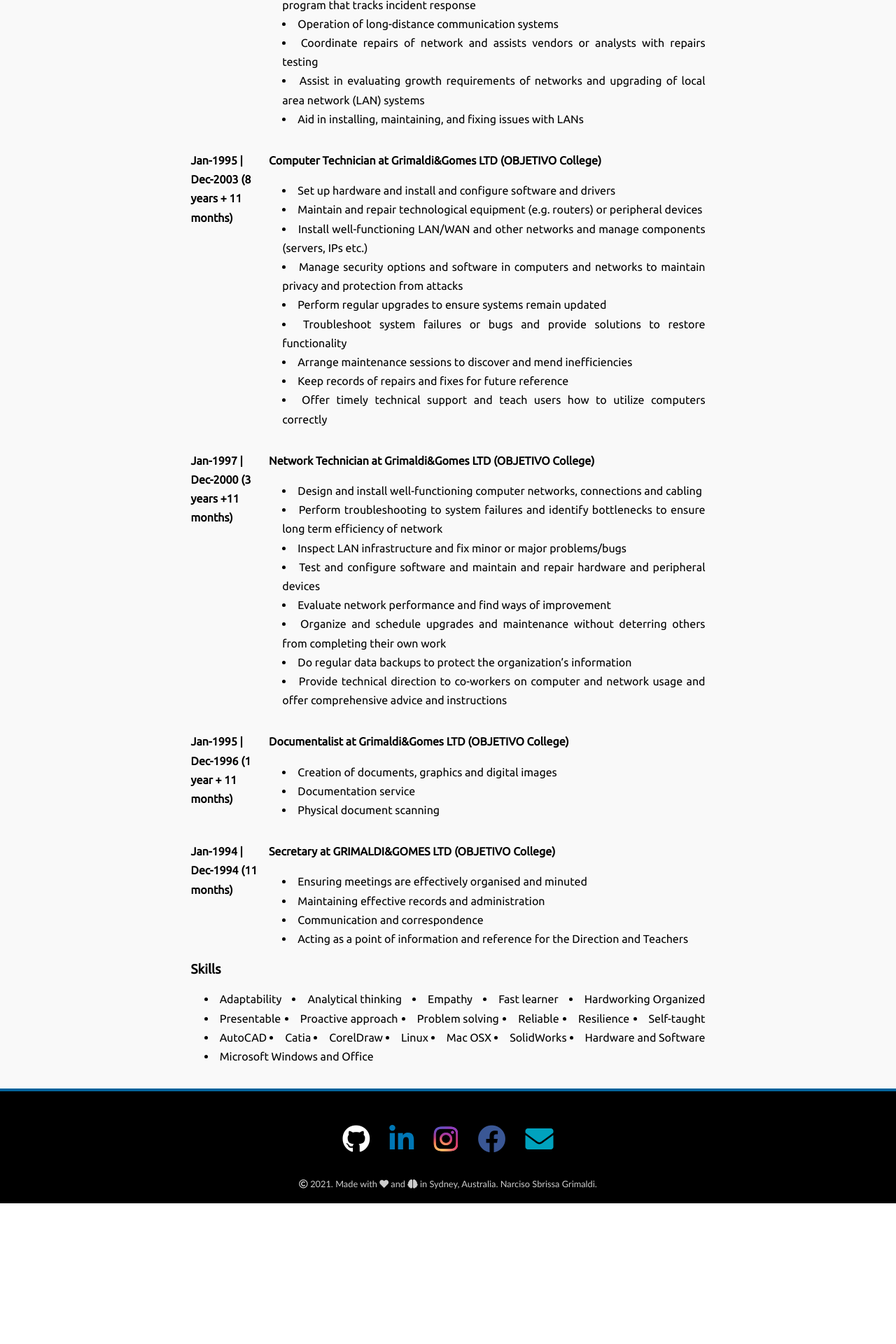
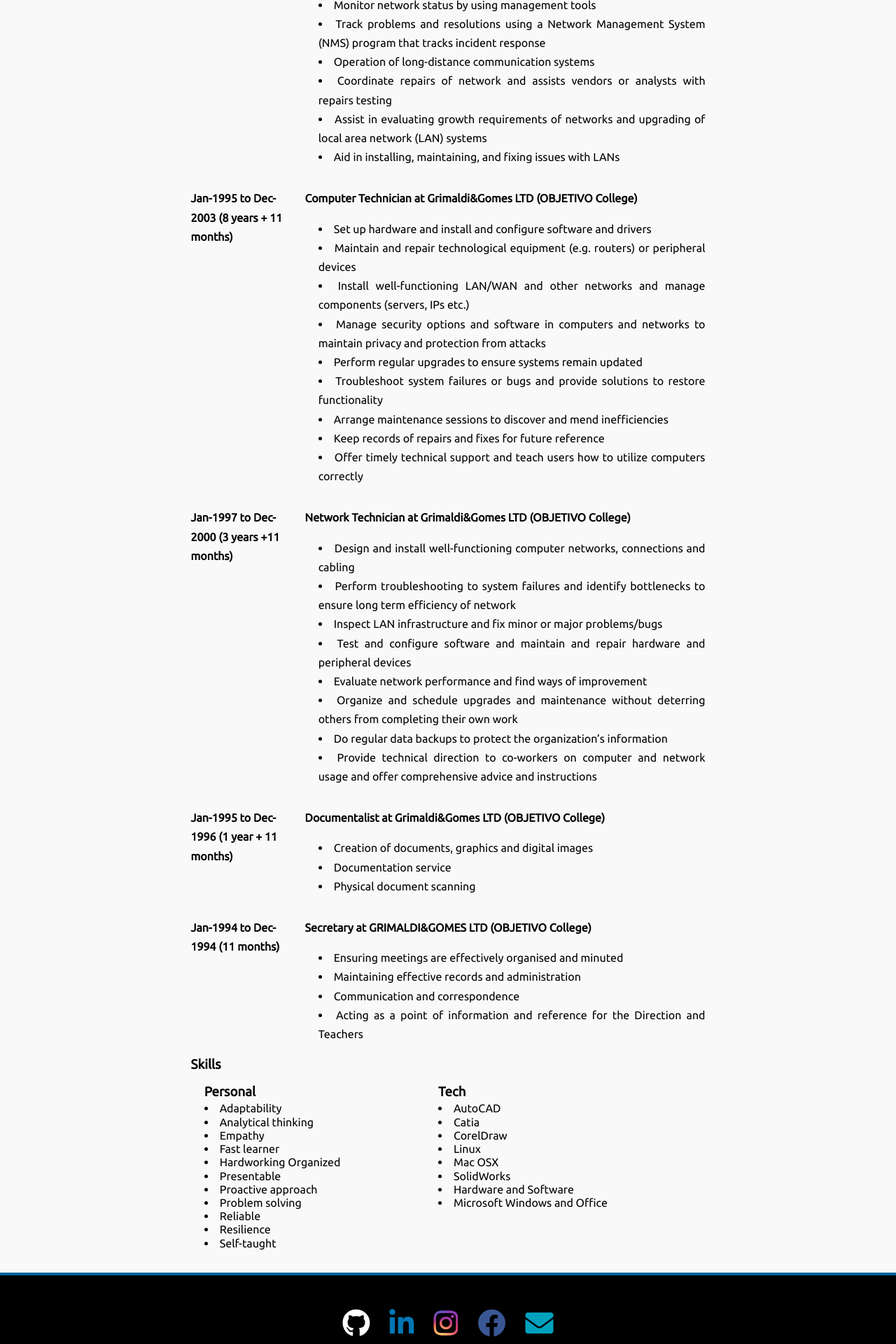
Before and after one commit to gdinarciso/gdinarciso.github.io, a PHP site: page /html/resume.html in a window 1280 px wide. Shown: the part 3760-5680 px from the top of the page at 70% size. Before the commit the page ends 5479 px from the top, so only its background shows below. Run offline with PHP 8.4, Linux system fonts and the light colour scheme; some web fonts are replaced.

Commit message:
1/8/21 update

```diff
--- a/css/default.css
+++ b/css/default.css
@@ -12,6 +12,12 @@ html {
   -webkit-font-smoothing: antialiased;
   /* font-size: 62.5%; */
 }
+
+header { grid-area: header; }
+article { grid-area: article; }
+.left { grid-area: left; }
+.right { grid-area: right;}
+footer { grid-area: footer; }
 
 body {
   display: grid;
@@ -48,12 +54,6 @@ a:hover {
   padding: .5em .3em;
   float: left;
 }
-
-header { grid-area: header; }
-article { grid-area: article; }
-.left { grid-area: left; }
-.right { grid-area: right;}
-footer { grid-area: footer; }
 
 header {
   position: fixed;
@@ -375,7 +375,7 @@ article.resume .cover-letter {
 article.resume .bottom {
 /* article.resume .left { */
   display: grid;
-  grid-template-columns: 13% auto;
+  grid-template-columns: 20% auto;
   gap: 1em;
 }
 
@@ -394,12 +394,21 @@ article.resume .job-date {
   font-weight: bold;
 }
 
+article.resume .skills .left { grid-area: left;}
+article.resume .skills .right { grid-area: right;}
+
 article.resume .skills {
-  display: flex;
-  flex-flow: row wrap;
-  justify-content: space-between;
-  /* line-height: 1.2em; */
+  display: grid;
+  grid-template-columns: auto auto;
+  grid-template-areas:
+    'left right';
+  line-height: 1.2em;
 }
+
+article.resume .skills h3 {
+  margin-bottom: .3rem;
+}
+
 
 /* Extra large devices (large laptops and desktops, 1200px and up) */
 @media screen and (max-width: 1200px) {
--- a/html/resume.html
+++ b/html/resume.html
@@ -125,7 +125,7 @@
         </ul>
       </div>
 
-      <p class="job-date">Nov-2017 | Nov-2017 (1 month or less)</p>
+      <p class="job-date">Nov-2017 to Nov-2017 (1 month or less)</p>
       <div class='justified'>
         <h4 class='company'>Cleaner at BRASCLEANING PTY LTD</h4>
         <ul>
@@ -149,7 +149,7 @@
         </ul>
       </div>
 
-      <p class="job-date">Jan-2016 | Oct-2017 (1 year + 9 months)</p>
+      <p class="job-date">Jan-2016 to Oct-2017 (1 year + 9 months)</p>
       <div class="justified">
         <h4 class="company">Finance Director at Grimaldi&Gomes LTD (OBJETIVO College)</h4>
         <ul>
@@ -164,7 +164,7 @@
         </ul>
       </div>
 
-      <p class="job-date">Jan-2009 | Oct-2017 (8 years + 9 months)</p>
+      <p class="job-date">Jan-2009 to Oct-2017 (8 years + 9 months)</p>
       <div class="justified">
         <h4 class="company">Electrical Maintenance Technician at Grimaldi&Gomes LTD (OBJETIVO College)</h4>
         <ul>
@@ -175,7 +175,7 @@
         </ul>
       </div>
 
-      <p class="job-date">Jan-2009 | Oct-2017 (8 years + 9 months)</p>
+      <p class="job-date">Jan-2009 to Oct-2017 (8 years + 9 months)</p>
       <div class="justified">
         <h4 class="company">Webmaster at Grimaldi&Gomes LTD (OBJETIVO College)</h4>
         <ul>
@@ -191,7 +191,7 @@
         </ul>
       </div>
 
-      <p class="job-date">Aug-2015 | Aug-2017 (2 years)</p>
+      <p class="job-date">Aug-2015 to Aug-2017 (2 years)</p>
       <div class="justified">
         <h4 class="company">Skilled Labourer at Freelancer</h4>
         <ul>
@@ -202,7 +202,7 @@
         </ul>
       </div>
 
-      <p class="job-date">Jan-2016 | Nov-2016 (10 months)</p>
+      <p class="job-date">Jan-2016 to Nov-2016 (10 months)</p>
       <div class="justified">
         <h4 class="company">Electrician at Freelancer</h4>
         <ul>
@@ -211,7 +211,7 @@
         </ul>
       </div>
 
-      <p class="job-date">Jan-2008 | Sep-2008 (8 months)</p>
+      <p class="job-date">Jan-2008 to Sep-2008 (8 months)</p>
       <div class="justified">
         <h4 class="company">Integrated Management System Technician at NM Engineering</h4>
         <ul>
@@ -221,7 +221,7 @@
         </ul>
       </div>
 
-      <p class="job-date">Jan-2004 | Dec-2007 (3 year + 11 months)</p>
+      <p class="job-date">Jan-2004 to Dec-2007 (3 year + 11 months)</p>
       <div class="justified">
         <h4 class="company">Data Cabling Technician at LANTEK</h4>
         <ul>
@@ -236,7 +236,7 @@
         </ul>
       </div>
 
-      <p class="job-date">Jan-2001 | Dec-2003 (2 years + 11 months)</p>
+      <p class="job-date">Jan-2001 to Dec-2003 (2 years + 11 months)</p>
       <div class="justified">
         <h4 class="company">Network Technician Level 2 & 3 at Grimaldi&Gomes LTD (OBJETIVO College)</h4>
         <ul>
@@ -252,7 +252,7 @@
         </ul>
       </div>
 
-      <p class="job-date">Jan-1995 | Dec-2003 (8 years + 11 months)</p>
+      <p class="job-date">Jan-1995 to Dec-2003 (8 years + 11 months)</p>
       <div class="justified">
         <h4 class="company">Computer Technician at Grimaldi&Gomes LTD (OBJETIVO College)</h4>
         <ul>
@@ -268,7 +268,7 @@
         </ul>
       </div>
 
-      <p class="job-date">Jan-1997 | Dec-2000 (3 years +11 months)</p>
+      <p class="job-date">Jan-1997 to Dec-2000 (3 years +11 months)</p>
       <div class="justified">
         <h4 class="company">Network Technician at Grimaldi&Gomes LTD (OBJETIVO College)</h4>
         <ul>
@@ -283,7 +283,7 @@
         </ul>
       </div>
 
-      <p class="job-date">Jan-1995 | Dec-1996 (1 year + 11 months)</p>
+      <p class="job-date">Jan-1995 to Dec-1996 (1 year + 11 months)</p>
       <div class="justified">
         <h4 class="company">Documentalist at Grimaldi&Gomes LTD (OBJETIVO College)</h4>
         <ul>
@@ -293,7 +293,7 @@
         </ul>
       </div>
 
-      <p class="job-date">Jan-1994 | Dec-1994 (11 months)</p>
+      <p class="job-date">Jan-1994 to Dec-1994 (11 months)</p>
       <div class="justified">
         <h4 class="company">Secretary at GRIMALDI&GOMES LTD (OBJETIVO College)</h4>
         <ul>
@@ -308,6 +308,8 @@
 
     <h3>Skills</h3>
     <ul class="skills">
+      <div class="left">
+        <h3>Personal</h3>
         <li>Adaptability</li>
         <li>Analytical thinking</li>
         <li>Empathy</li>
@@ -319,6 +321,9 @@
         <li>Reliable</li>
         <li>Resilience</li>
         <li>Self-taught</li>
+      </div>
+      <div class='right'>
+        <h3>Tech</h3>
         <li>AutoCAD</li>
         <li>Catia</li>
         <li>CorelDraw</li>
@@ -327,6 +332,7 @@
         <li>SolidWorks</li>
         <li>Hardware and Software</li>
         <li>Microsoft Windows and Office</li>
+      </div>
     </ul>
 
     <!-- <section class="right">
```
Lines whose indentation alone changed are shown as unchanged.
